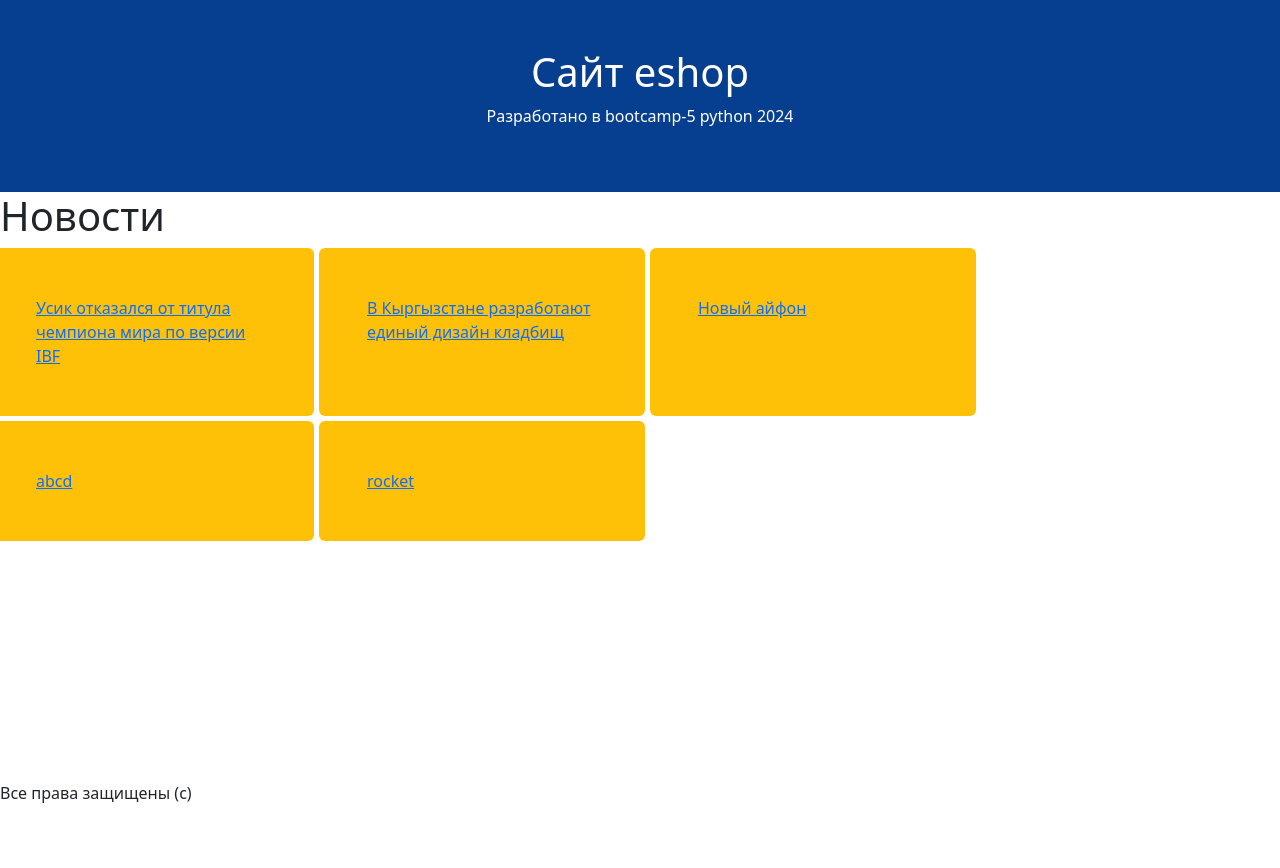
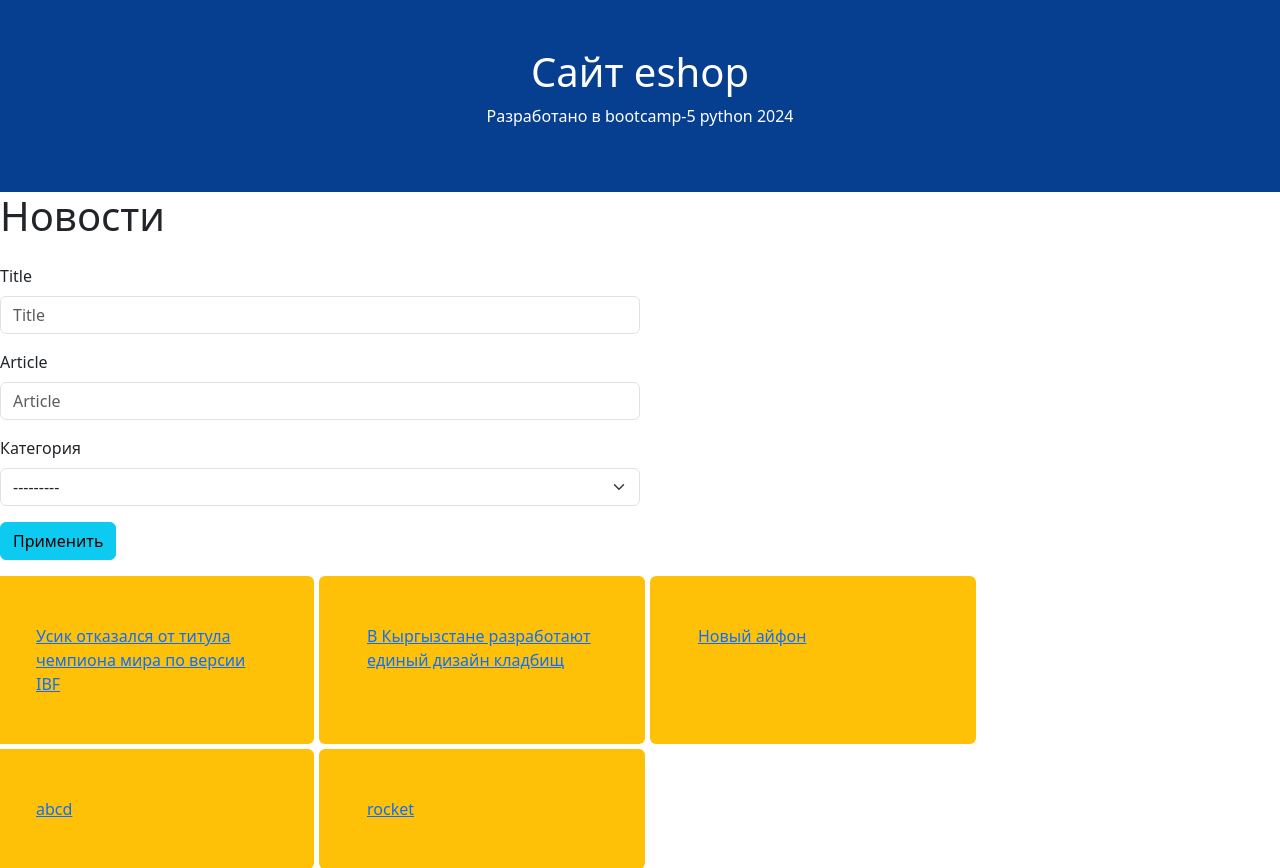
Before and after one commit to danielb981/EShope, a Django app: page /news/ in a window 1280 px wide. Shown: the part 74-942 px from the top of the page. Before the commit the page ends 877 px from the top, so only its background shows below. Run offline with Django 5.2, Linux system fonts and the light colour scheme; data comes from the database, SQL or seed files in the repository; some libraries are stand-ins or nearby versions.

Commit message:
filter new

```diff
--- /dev/null
+++ b/news/filter.py
@@ -0,0 +1,8 @@
+from .models import New
+import django_filters
+
+
+class NewFilter(django_filters.FilterSet):
+    class Meta:
+        model = New
+        fields = ['title', 'article', 'category']
--- a/news/templates/news_list.html
+++ b/news/templates/news_list.html
@@ -1,10 +1,18 @@
 {% extends 'base.html' %}
-
+{% load django_bootstrap5 %}
 {% block content %}
 
 <h1>Новости</h1>
+
+<p class="row">
+    <form class="col-lg-6" method="get">
+        {% bootstrap_form filter_object.form %}
+        <button class="btn btn-info">Применить</button>
+    </form>
+</p>
+
 <div class="row news-list">
-    {% for obj in news %}
+    {% for obj in filter_object.qs %}
         <div class="p-5 bg-warning rounded col-lg-3 col-md-5 col-sm-12">
             <a href="/new-detail/{{ obj.id }}/">{{ obj.title }}</a>
         </div>
--- a/news/views.py
+++ b/news/views.py
@@ -1,11 +1,17 @@
 from django.shortcuts import render, redirect
 from .models import New
+from .filter import NewFilter
 from costumerapp.models import Costumer
 
 def news_list(request):
     news_queryset = New.objects.all()
 
-    context = {"news": news_queryset}
+    filter_object = NewFilter(
+        data=request.GET,
+        queryset=news_queryset
+    )
+
+    context = {"filter_object": filter_object}
 
     return render(request, 'news_list.html', context)
 
```
